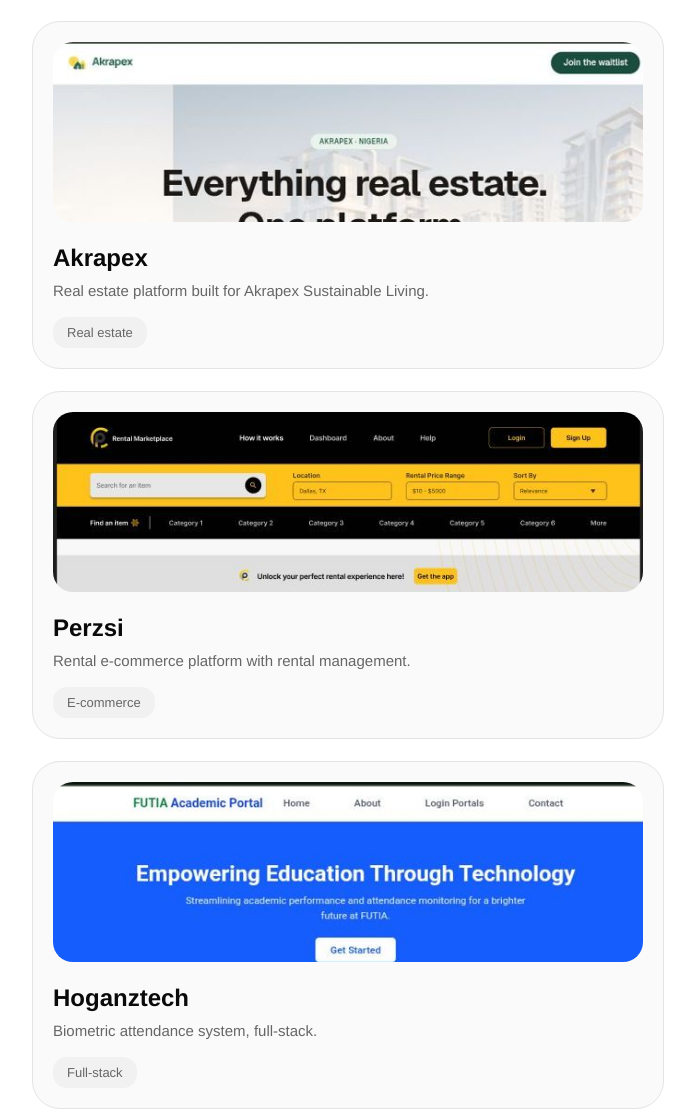
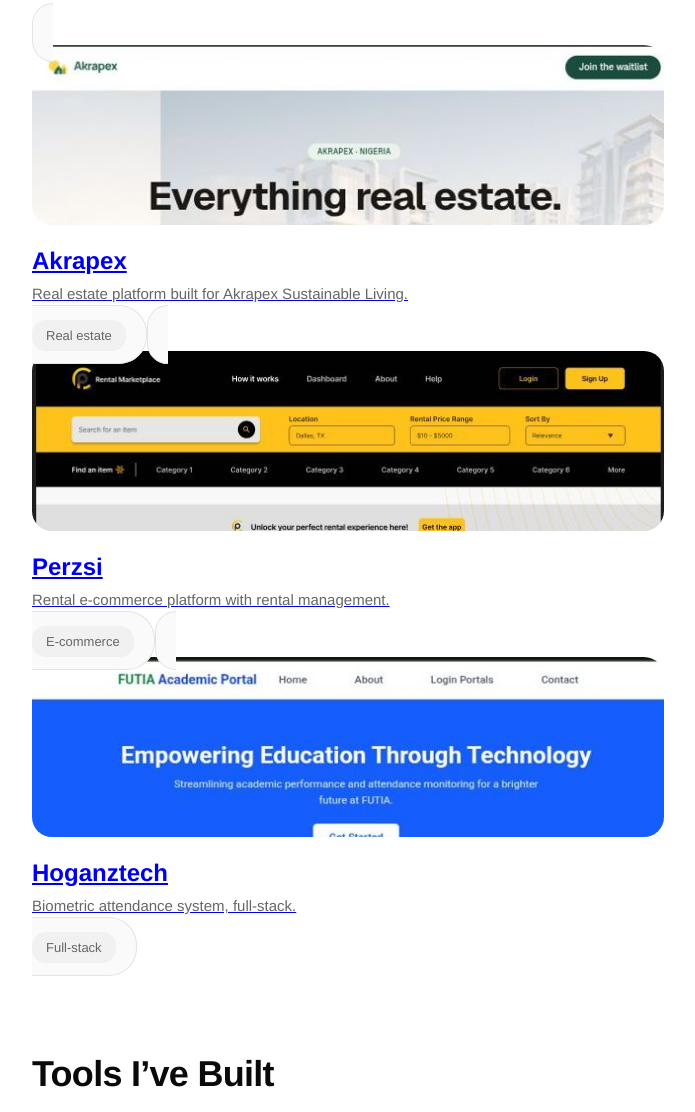
Before and after one commit to Lawrence-afi/Portfolio, a plain HTML site: page index.html in a window 1280 px wide. Shown: the part 1927-3039 px from the top of the page, without its empty margins (292-987 px from the left). Drawn offline with Linux system fonts and the light colour scheme.

Commit message:
Update the HTML

```diff
--- a/index.html
+++ b/index.html
@@ -41,9 +41,9 @@
 <section id="work">
 <h2>Here’s What I’ve Been Up To.</h2>
 <div class="card"><div class="shot" role="img" aria-label="FormLab screenshot" style="background-image:url(assets/images/formlab.jpg)"></div><h3>FormLab</h3><p>Form management system that also lets you receive payments.</p><span class="tag">In progress</span></div>
-<div class="card"><div class="shot" role="img" aria-label="Akrapex screenshot" style="background-image:url(assets/images/akrapex.jpg)"></div><h3>Akrapex</h3><p>Real estate platform built for Akrapex Sustainable Living.</p><span class="tag">Real estate</span></div>
-<div class="card"><div class="shot" role="img" aria-label="Perzsi screenshot" style="background-image:url(assets/images/perzsi.jpg)"></div><h3>Perzsi</h3><p>Rental e-commerce platform with rental management.</p><span class="tag">E-commerce</span></div>
-<div class="card"><div class="shot" role="img" aria-label="Hoganztech screenshot" style="background-image:url(assets/images/hoganztech.jpg)"></div><h3>Hoganztech</h3><p>Biometric attendance system, full-stack.</p><span class="tag">Full-stack</span></div>
+<a class="card" href="https://akrapex.com" target="_blank" rel="noopener"><div class="shot" role="img" aria-label="Akrapex screenshot" style="background-image:url(assets/images/akrapex.jpg)"></div><h3>Akrapex</h3><p>Real estate platform built for Akrapex Sustainable Living.</p><span class="tag">Real estate</span></a>
+<a class="card" href="https://dev079.perzsirentals.com" target="_blank" rel="noopener"><div class="shot" role="img" aria-label="Perzsi screenshot" style="background-image:url(assets/images/perzsi.jpg)"></div><h3>Perzsi</h3><p>Rental e-commerce platform with rental management.</p><span class="tag">E-commerce</span></a>
+<a class="card" href="https://hoganztech.com" target="_blank" rel="noopener"><div class="shot" role="img" aria-label="Hoganztech screenshot" style="background-image:url(assets/images/hoganztech.jpg)"></div><h3>Hoganztech</h3><p>Biometric attendance system, full-stack.</p><span class="tag">Full-stack</span></a>
 <h2 style="margin-top:84px">Tools I’ve Built</h2>
 <div class="card"><h3 style="margin-top:0">AI Webpage Summarizer</h3><p>A Chrome extension that summarizes any page with AI.</p><span class="tag">Chrome extension</span></div>
 <div class="card"><h3 style="margin-top:0">NameDna API</h3><p>A backend API service.</p><span class="tag">Backend</span></div>
```
